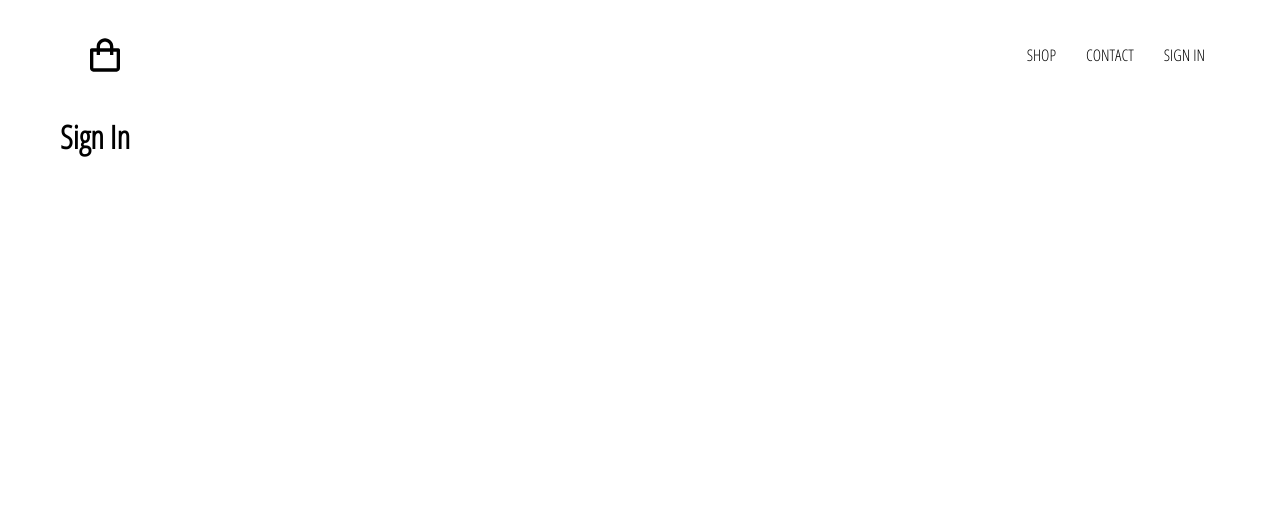
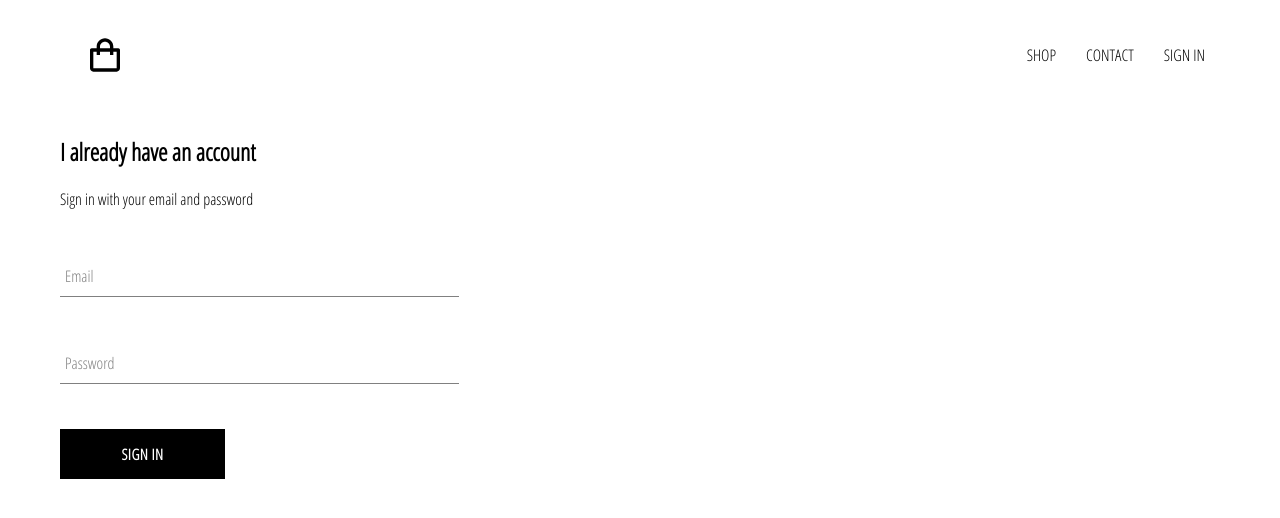
Before and after one commit to bibaswan-bhawal/the-store, a React (Create React App) app: page /sign-in in a window 1280 px wide. Shown: the top 518 px of the page. Built offline with nearby package versions, Linux system fonts and the light colour scheme.

Commit message:
componentize sign-in form

```diff
--- /dev/null
+++ b/src/components/button-input/button-input.js
@@ -0,0 +1,11 @@
+import React from "react";
+
+import "./button-input.scss";
+
+const ButtonInput = ({ children, ...otherProps }) => (
+  <button className="button-input" {...otherProps}>
+    {children}
+  </button>
+);
+
+export default ButtonInput;
--- /dev/null
+++ b/src/components/button-input/button-input.scss
@@ -0,0 +1,22 @@
+.button-input {
+  min-width: 165px;
+  width: auto;
+  height: 50px;
+  letter-spacing: 0.5px;
+  line-height: 50px;
+  padding: 0 35px 0 35px;
+  font-size: 15px;
+  background-color: black;
+  color: white;
+  text-transform: uppercase;
+  font-family: "Open Sans Condensed";
+  font-weight: bolder;
+  border: none;
+  cursor: pointer;
+
+  &:hover {
+    background-color: white;
+    color: black;
+    border: 1px solid black;
+  }
+}
--- /dev/null
+++ b/src/components/form-input/form-input.js
@@ -0,0 +1,20 @@
+import React from "react";
+
+import "./form-input.scss";
+
+const FormInput = ({ handleChange, label, ...otherProps }) => (
+  <div className="group">
+    <input className="form-input" onChange={handleChange} {...otherProps} />
+    {label ? (
+      <label
+        className={`${
+          otherProps.value.length ? "shrink" : ""
+        } form-input-label`}
+      >
+        {label}
+      </label>
+    ) : null}
+  </div>
+);
+
+export default FormInput;
--- /dev/null
+++ b/src/components/form-input/form-input.scss
@@ -0,0 +1,54 @@
+$sub-color: grey;
+$main-color: black;
+
+@mixin shrinkLabel {
+  top: -14px;
+  font-size: 12px;
+  color: $main-color;
+}
+
+.group {
+  position: relative;
+  margin: 45px 0;
+
+  .form-input {
+    background: none;
+    background-color: white;
+    color: $sub-color;
+    font-size: 18px;
+    padding: 10px 10px 10px 5px;
+    display: block;
+    width: 100%;
+    border: none;
+    border-radius: 0;
+    border-bottom: 1px solid $sub-color;
+    margin: 25px 0;
+
+    &:focus {
+      outline: none;
+    }
+
+    &:focus ~ .form-input-label {
+      @include shrinkLabel();
+    }
+  }
+
+  input[type="password"] {
+    letter-spacing: 0.3em;
+  }
+
+  .form-input-label {
+    color: $sub-color;
+    font-size: 16px;
+    font-weight: normal;
+    position: absolute;
+    pointer-events: none;
+    left: 5px;
+    top: 10px;
+    transition: 300ms ease all;
+
+    &.shrink {
+      @include shrinkLabel();
+    }
+  }
+}
--- a/src/components/sign-in/sign-in.js
+++ b/src/components/sign-in/sign-in.js
@@ -0,0 +1,64 @@
+import React, { Component } from "react";
+
+import FormInput from "../form-input/form-input";
+import ButtonInput from "../button-input/button-input";
+
+import "./sign-in.scss";
+
+class SignIn extends Component {
+  constructor(props) {
+    super(props);
+
+    this.state = {
+      email: "",
+      password: "",
+    };
+  }
+
+  handleSubmit = (event) => {
+    event.preventDefault();
+
+    this.setState({
+      email: "",
+      password: "",
+    });
+  };
+
+  handleChange = (event) => {
+    const { value, name } = event.target;
+
+    this.setState({ [name]: value });
+  };
+
+  render() {
+    return (
+      <div className="sign-in">
+        <h2>I already have an account</h2>
+        <span>Sign in with your email and password</span>
+
+        <form onSubmit={this.handleSubmit}>
+          <FormInput
+            name="email"
+            type="email"
+            label="Email"
+            value={this.state.email}
+            handleChange={this.handleChange}
+            required
+          />
+
+          <FormInput name="password"
+            type="password"
+            label="Password"
+            value={this.state.password}
+            handleChange={this.handleChange}
+            required
+          />
+
+          <ButtonInput type="submit">Sign in</ButtonInput>
+        </form>
+      </div>
+    );
+  }
+}
+
+export default SignIn;
--- a/src/components/sign-in/sign-in.scss
+++ b/src/components/sign-in/sign-in.scss
@@ -0,0 +1,9 @@
+.sign-in {
+  width: 30vw;
+  display: flex;
+  flex-direction: column;
+
+  .title {
+    margin: 10px 0px;
+  }
+}
--- a/src/pages/login/login.js
+++ b/src/pages/login/login.js
@@ -2,9 +2,11 @@
 
 import "./login.scss";
 
+import SignIn from "../../components/sign-in/sign-in";
+
 const LoginPage = () => (
   <div className="login-in">
-    <h1>Sign In</h1>
+    <SignIn />
   </div>
 );
 
```
